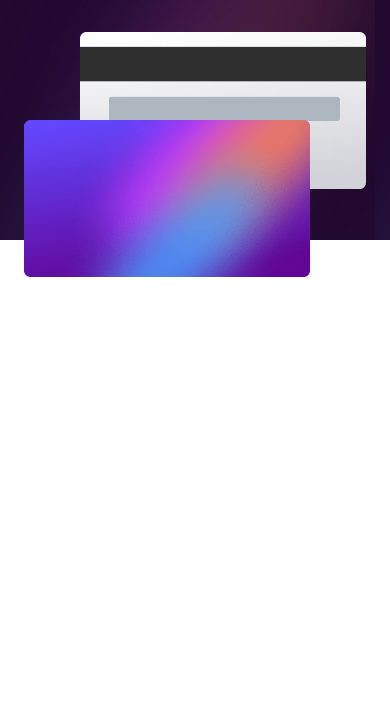
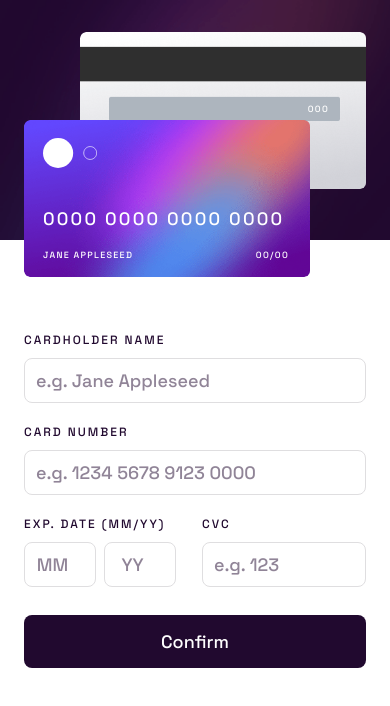
Before and after one commit to HarLey021/Interactive-Card, a React (Vite) app: page / in a window 390 px wide. Shown: the top 706 px of the page. Built offline with nearby package versions, Linux system fonts and the light colour scheme.

Commit message:
finish mobile design

```diff
--- /dev/null
+++ b/src/components/card-back/CardBack.tsx
@@ -0,0 +1,13 @@
+const CardBack: React.FC = () => {
+  return (
+    <>
+      <div className="w-[286px] h-[157px] justify-self-end bg-card-back bg-cover bg-no-repeat pt-[71px] pr-[37px] rounded-[6px]">
+        <p className=" text-small  text-white tracking-[1.3px] justify-self-end">
+          000
+        </p>
+      </div>
+    </>
+  );
+};
+
+export default CardBack;
--- /dev/null
+++ b/src/components/card-front/CardFront.tsx
@@ -0,0 +1,18 @@
+const CardFront: React.FC = () => {
+  return (
+    <>
+      <div className="w-[286px] h-[157px] absolute top-[120px] bg-card-front bg-no-repeat bg-cover pt-[18px] pl-[19px] pr-[21px] rounded-[6px]">
+        <img src="/card-logo.svg" className=" w-[54px] h-[30px] mb-[37px]" />
+        <p className="text-large top-[84px] text-white tracking-[2.2px] mb-[17px] ">
+          0000 0000 0000 0000
+        </p>
+        <div className="flex place-content-between text-small text-white tracking-[1.3px] uppercase">
+          <p>Jane Appleseed</p>
+          <p>00/00</p>
+        </div>
+      </div>
+    </>
+  );
+};
+
+export default CardFront;
--- /dev/null
+++ b/src/components/input-box/InputBox.tsx
@@ -0,0 +1,68 @@
+const InputBox: React.FC = () => {
+  return (
+    <>
+      <div className="w-full h-[464px] pt-[91px] pl-[17px] pr-[17px]">
+        <form className="pl-[7px] pr-[7px]">
+          <h1 className="text-medium text-deep-violet uppercase tracking-[2px] mb-[9px]">
+            Cardholder Name
+          </h1>
+          <input
+            type="text"
+            placeholder="e.g. Jane Appleseed"
+            className="w-full h-[45px] border border-Light-Grey text-deep-violet rounded-[8px] mb-[20px] py-[11px] px-[11px] text-large"
+          />
+
+          <h1 className="text-medium text-deep-violet uppercase tracking-[2px] mb-[9px]">
+            Card Number
+          </h1>
+          <input
+            type="number"
+            placeholder="e.g. 1234 5678 9123 0000"
+            className="w-full h-[45px] border border-Light-Grey text-deep-violet rounded-[8px] py-[11px] px-[11px] mb-[20px] text-large"
+          />
+
+          <div className="w-full h-[72px] mb-[28px] flex justify-between">
+            <div className="min-w-[152px] ">
+              <h1 className="text-medium text-deep-violet uppercase tracking-[2px] mb-[9px]">
+                Exp. Date (MM/YY)
+              </h1>
+
+              <input
+                type="number"
+                placeholder="MM"
+                className="w-[72px] h-[45px] border border-Light-Grey text-deep-violet rounded-[8px] py-[11px] px-[11px] text-center mr-[8px] text-large"
+              />
+
+              <input
+                type="number"
+                placeholder="YY"
+                className="w-[72px] h-[45px] border border-Light-Grey text-deep-violet rounded-[8px] py-[11px] px-[11px] text-center text-large"
+              />
+            </div>
+
+            <div className="w-[164px]">
+              <h1 className="text-medium text-deep-violet uppercase tracking-[2px] mb-[9px]">
+                CVC
+              </h1>
+
+              <input
+                type="number"
+                placeholder="e.g. 123"
+                className="w-full h-[45px] border border-Light-Grey text-deep-violet rounded-[8px] py-[11px] px-[11px] text-large"
+              />
+            </div>
+          </div>
+
+          <button
+            type="submit"
+            className="w-full h-[53px] rounded-[8px] bg-deep-violet text-white text-large"
+          >
+            Confirm
+          </button>
+        </form>
+      </div>
+    </>
+  );
+};
+
+export default InputBox;
--- a/src/components/main page/MainPage.tsx
+++ b/src/components/main page/MainPage.tsx
@@ -1,19 +1,21 @@
+import { useState } from "react";
+import CardBack from "../card-back/CardBack";
+import CardFront from "../card-front/CardFront";
+import InputBox from "../input-box/InputBox";
+import ThankYou from "../thank-you/ThankYou";
+
 const MainPage: React.FC = () => {
+  const [showThankYou, setShowThankYou] = useState<boolean>(false);
   return (
     <>
       <div className="w-full h-screen ">
-        <div className="w-full h-[240px] bg-dark-background pt-[32px] pl-[17px] pr-[17px] ">
+        <div className="w-full h-[240px] bg-dark-background bg-cover pt-[32px] pl-[17px] pr-[17px] ">
           <div className="w-[342px] justify-self-center">
-            <img
-              src="/bg-card-back.png"
-              className="w-[286px] h-[157px] justify-self-end "
-            />
-            <img
-              src="/bg-card-front.png"
-              className="w-[286px] h-[157px] justify-self-start absolute top-[120px]"
-            />
+            <CardBack />
+            <CardFront />
           </div>
         </div>
+        {showThankYou ? <ThankYou /> : <InputBox />}
       </div>
     </>
   );
--- /dev/null
+++ b/src/components/thank-you/ThankYou.tsx
@@ -0,0 +1,20 @@
+const ThankYou: React.FC = () => {
+  return (
+    <>
+      <div className="w-full h-[464px] pt-[91px] pl-[24px] pr-[24px] flex flex-col items-center">
+        <img src="/icon-complete.svg" className="w-[80px] h-[80px] mb-[35px]" />
+        <h1 className="text-extra-large text-deep-violet tracking-[3.4px] mb-[16px]">
+          THANK YOU!
+        </h1>
+        <p className="text-large text-Dark-Grey mb-[48px]">
+          We’ve added your card details
+        </p>
+        <button className="w-full h-[53px] rounded-[8px] bg-deep-violet text-white text-large">
+          Continue
+        </button>
+      </div>
+    </>
+  );
+};
+
+export default ThankYou;
--- a/src/index.css
+++ b/src/index.css
@@ -7,9 +7,23 @@ body {
 @theme {
   --text-small: 9px;
   --text-medium: 12px;
+  --text-fourteen: 14px;
   --text-large: 18px;
+  --text-extra-large: 28px;
+
+  --color-deep-violet: #21092f;
+  --color-Light-Grey: #dfdee0;
+  --color-Dark-Grey: #8f8694;
 }
 
 .bg-dark-background {
   background-image: url("/bg-main-mobile.png");
 }
+
+.bg-card-front {
+  background-image: url("/bg-card-front.png");
+}
+
+.bg-card-back {
+  background-image: url("/bg-card-back.png");
+}
```
